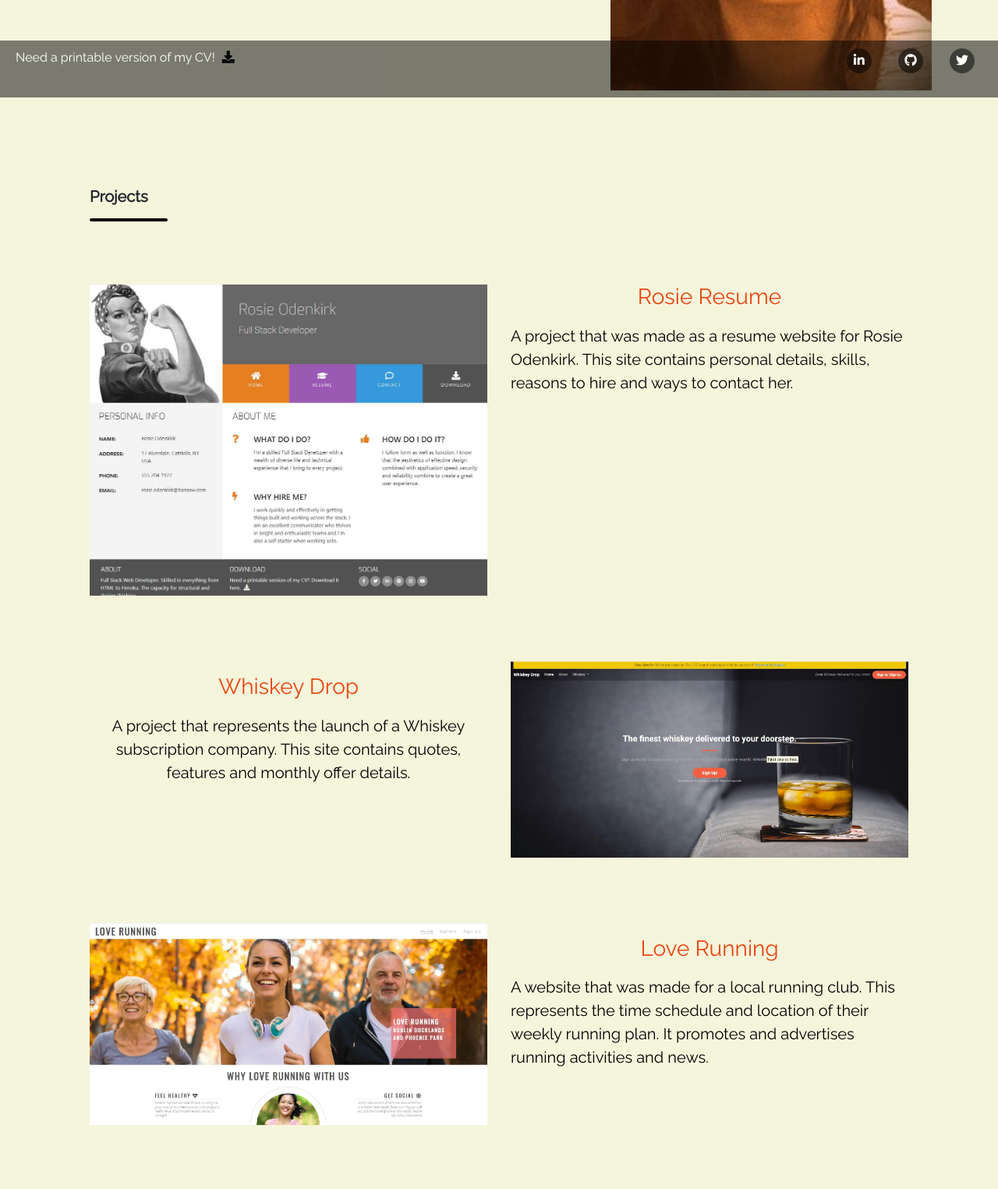
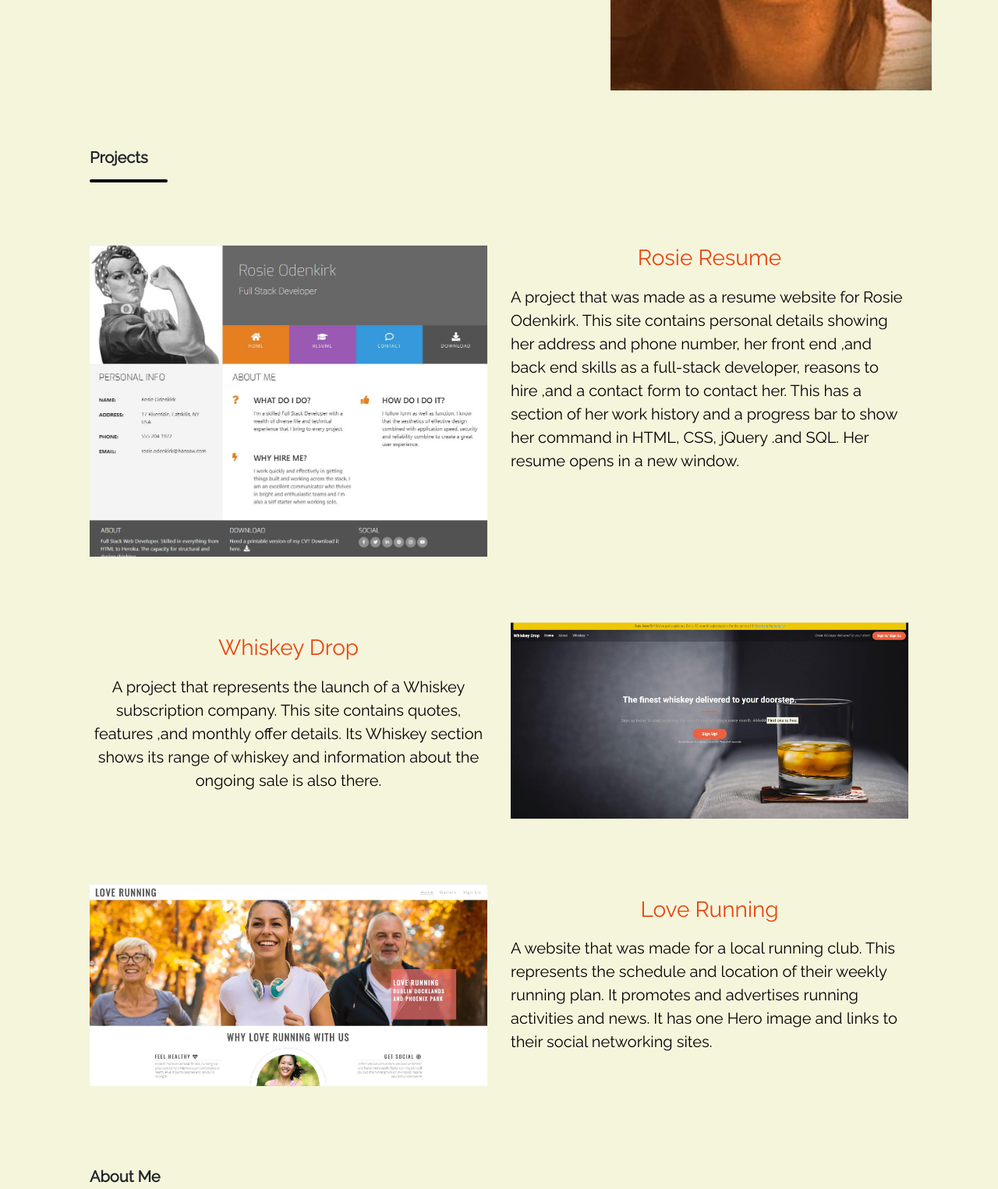
Before and after one commit to Code-Institute-Submissions/MS1-KiranResume, a plain HTML site: page index.html in a window 1280 px wide. Shown: the part 675-2200 px from the top of the page at 78% size. Drawn offline with nearby package versions, Linux system fonts and the light colour scheme.

Commit message:
reduce space between sections, add more text in project section.

```diff
--- a/assets/css/style.css
+++ b/assets/css/style.css
@@ -149,8 +149,6 @@ body {
   padding-top: 20px;
   width: 100%;
   padding-left: 30px;
-
-
   font-family: "Raleway", sans-serif;
   font-size: 20px;
   font-weight: 600;
@@ -166,6 +164,7 @@ body {
   max-width: 530px;
   height: auto;
 }
+
 /*-------------------------------------------------Portfolio*/
 .portfolio-container, .about-container {
   padding: 10px;
@@ -179,7 +178,6 @@ body {
 .portfolio-container h6, .about-container h6, .contact-container h6  {
   font-family: "Raleway", sans-serif;
   font-weight: 600;
-  padding-top: 50px;
   font-size: 20px;
 }
 .portfolio-container h3 {
@@ -207,7 +205,6 @@ body {
   font-family: "Raleway", sans-serif;
   font-weight: 700;
   font-size: 32px;
-  padding-top: 60px;
   padding-bottom: 30px;
 }
 .about-container p {
@@ -224,7 +221,7 @@ body {
 #contact-details h2 {
   font-family: "Raleway", sans-serif;
   font-weight: 700;
-  font-size: 28px;
+  font-size: 25px;
   padding-top: 60px;
   padding-bottom: 30px;
   color: #e84610;
@@ -237,9 +234,6 @@ body {
 .center-form {
   padding-top: 10px;
   margin: 0 auto;
-  max-width: 70%;
-  background: transparent;
-  margin-bottom: 70px;
  }
 
 button[type="submit"] {
@@ -251,11 +245,14 @@ button[type="submit"] {
 
 /*-------------------------------------------------footer is referred from rosie-miniproject of CI(https://github.com/Kiran6248/resume-miniproject)*/
 /*-------------------------------------------------footer*/
-.footer {
+footer {
  color: #fff;
  margin: 0;
  background-color: rgba(0, 0, 0, 0.5);
-max-height: 80px;
+ min-height: 80px;
+ padding: 0;
+ bottom: 0;
+ width: 100%;
  }
 
 .cv-pdf i {
@@ -274,9 +271,9 @@ max-height: 80px;
 .social-links li a i {
   height: 32px;
   width: 32px;
-  padding-top: 12px;
+  padding: 12px 0;
   border-radius: 50%;
-  font-size: 16px;
+  font-size: 13px;
   line-height: 7px;
   text-align: center;
   color: #fff;
@@ -286,12 +283,14 @@ max-height: 80px;
   display: inline-block;
   padding-left: 20px;
   padding-right: 10px;
+  padding-top: 10px;
 }
 .social-links li a i:hover {
   background-color: #e84610;
 }
 #footer-details {
-  padding-left: 20px;
+  padding-left: 30px;
   padding-right: 20px;
   margin-top: 10px;
+  padding-top: 10px;
  }
--- a/index.html
+++ b/index.html
@@ -134,8 +134,11 @@
               </a>
               <p>
                 A project that was made as a resume website for Rosie Odenkirk.
-                This site contains personal details, skills, reasons to hire and
-                ways to contact her.
+                This site contains personal details showing her address and phone number,
+                her front end ,and back end skills as a full-stack developer, reasons to hire ,and
+                a contact form to contact her. This has a section of her work history and
+                a progress bar to show her command in HTML, CSS, jQuery .and SQL. Her resume
+                opens in a new window.
               </p>
             </div>
           </div>
@@ -150,8 +153,9 @@
               </a>
               <p>
                 A project that represents the launch of a Whiskey subscription
-                company. This site contains quotes, features and monthly offer
-                details.
+                company. This site contains quotes, features ,and monthly offer
+                details. Its Whiskey section shows its range of whiskey and information about the ongoing
+                sale is also there.
               </p>
             </div>
           </div>
@@ -189,9 +193,9 @@
               </a>
               <p>
                 A website that was made for a local running club. This
-                represents the time schedule and location of their weekly
+                represents the schedule and location of their weekly
                 running plan. It promotes and advertises running activities and
-                news.
+                news. It has one Hero image and links to their social networking sites.
               </p>
             </div>
           </div>
@@ -248,7 +252,7 @@
     <!--contact-->
     <section class="container-wrapper">
       <div class="container contact-container">
-        <div class="row mt-3 pt-5">
+        <div class="row mt-3 pt-3">
           <div class="col-12">
             <h6 id="contact">Contact</h6>
             <hr class="block-divider rounded" />
@@ -266,7 +270,7 @@
             <form>
 			<input type="text" name="name" id="fullname" class="form-control form-control-lg mb-2" placeholder="Name" required />
 			<input type="email" name="email" id="emailaddress" class="form-control form-control-lg mb-2" placeholder="Email" required />
-            <textarea rows="5" name="projectsummary" id="projectsummary" class="form-control form-control-lg" placeholder="Project Description"
+            <textarea rows="5" name="projectsummary" id="projectsummary" class="form-control form-control-lg mb-2" placeholder="Project Description"
                required></textarea>
               <div class="form-row text-center">
                 <div class="col">
@@ -283,9 +287,10 @@
 
     <!--footer-->
     <!--Footer is inspired from Rosie Resume miniproject-->
-    <footer class="footer fixed-bottom">
+    <footer class="container-fluid">
       <div class="row" id="footer-details">
        <div class="col-md-6">
+       <h6 class="uppercase">download</h6>
          <p class="inline-block">
             Need a printable version of my CV!
             <a href="assets/docs/cv.pdf" target="_blank" class="cv-pdf">
```
Lines whose indentation alone changed are shown as unchanged.
